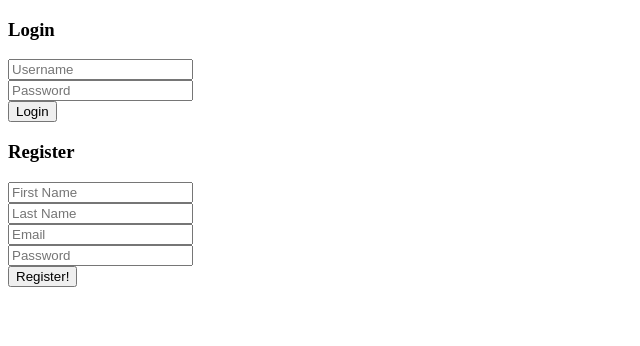
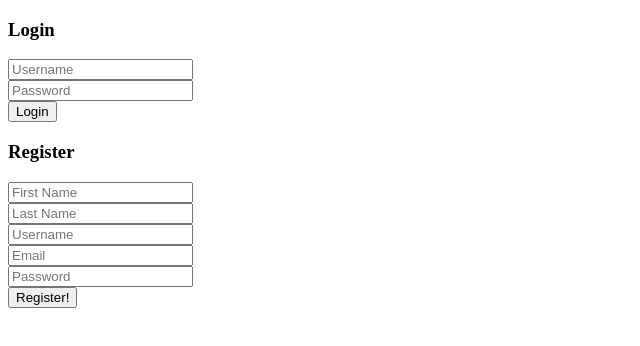
Before and after one commit to DantaeFlowers/memespace, a plain HTML site: page client/index.html in a window 1280 px wide. Shown: the whole page, without its empty margins (0-640 px from the left). Drawn offline with nearby package versions, Linux system fonts and the light colour scheme.

Commit message:
added username input to register div

```diff
--- a/client/index.html
+++ b/client/index.html
@@ -12,7 +12,7 @@
     <div id = "login_div">
         <h3>Login</h3>
         <form id="login">
-        <input type="text" placeholder="Username" id="login_email">
+        <input type="text" placeholder="Username" id="login_username">
         <br>
         <input type="password" placeholder="Password" id="login_password">
         <br>
@@ -27,6 +27,8 @@
         <br>
         <input type="text" placeholder="Last Name" id="last_name_input">
         <br>
+        <input type="text" placeholder="Username" id="username_input">
+        <br>
         <input type="text" placeholder="Email" id="register_email">
         <br>
         <input type="password" placeholder="Password" id="register_password">
```
